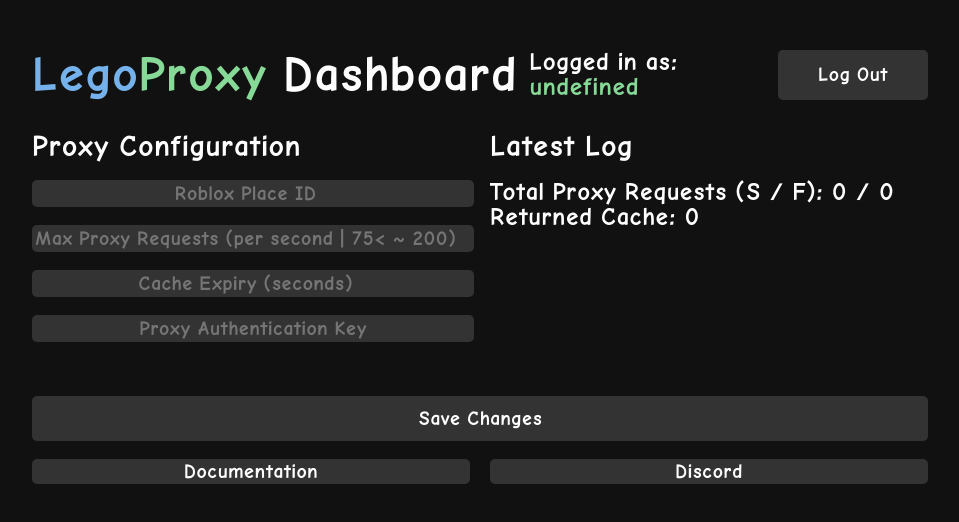
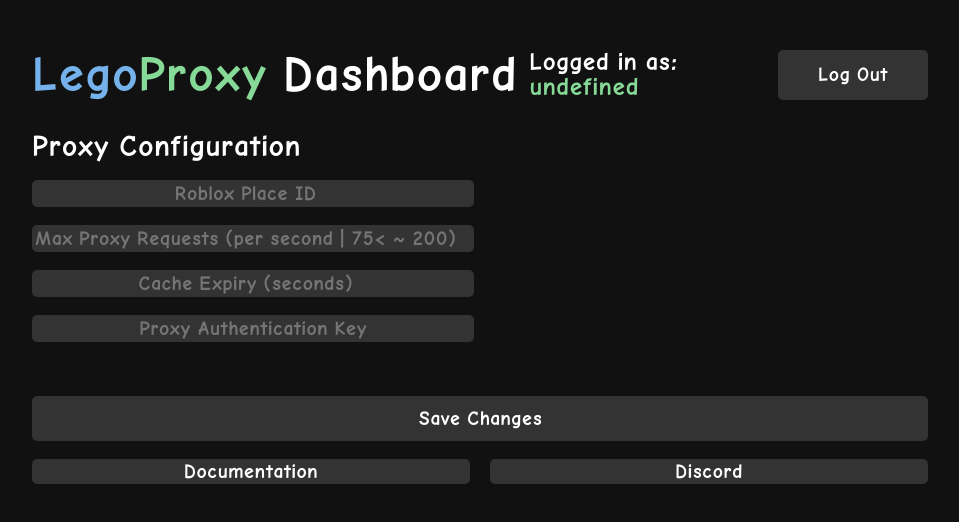
Before and after one commit to nyxical420/LegoProxy, a plain HTML site: page templates/dashboard.html in a window 1280 px wide. Shown: the whole page, without its empty margins (160-1119 px from the left). Drawn offline with Linux system fonts and the light colour scheme; files that its build step writes are made by us from their sources; no server answers; files whose address does not match are found by name.

Commit message:
Update dashboard.html

```diff
--- a/templates/dashboard.html
+++ b/templates/dashboard.html
@@ -22,13 +22,6 @@
 				<input type="number" id="maxRequests" name="maxRequests" style="border-radius: 5px; height: 25px; width: 100%;" placeholder="Max Proxy Requests (per second | 75< ~ 200)"></input><br><br>
 				<input type="number" id="cacheExpiry" name="cacheExpiry" style="border-radius: 5px; height: 25px; width: 100%;" placeholder="Cache Expiry (seconds)"></input><br><br>
 				<input type="text" id="proxyAuth" name="proxyAuth" style="border-radius: 5px; height: 25px; width: 100%;" placeholder="Proxy Authentication Key"></input><br><br>
-			</div>
-
-			<div class="container">
-				<text style="font-size: 30px;">Latest Log</text><br><br>
-				<text style="font-size: 25px;">Total Proxy Requests (S / F): 0 / 0</text><br>
-				<text style="font-size: 25px;">Returned Cache: 0</text><br>
-
 			</div>
 
 		</div><br><br>
```
